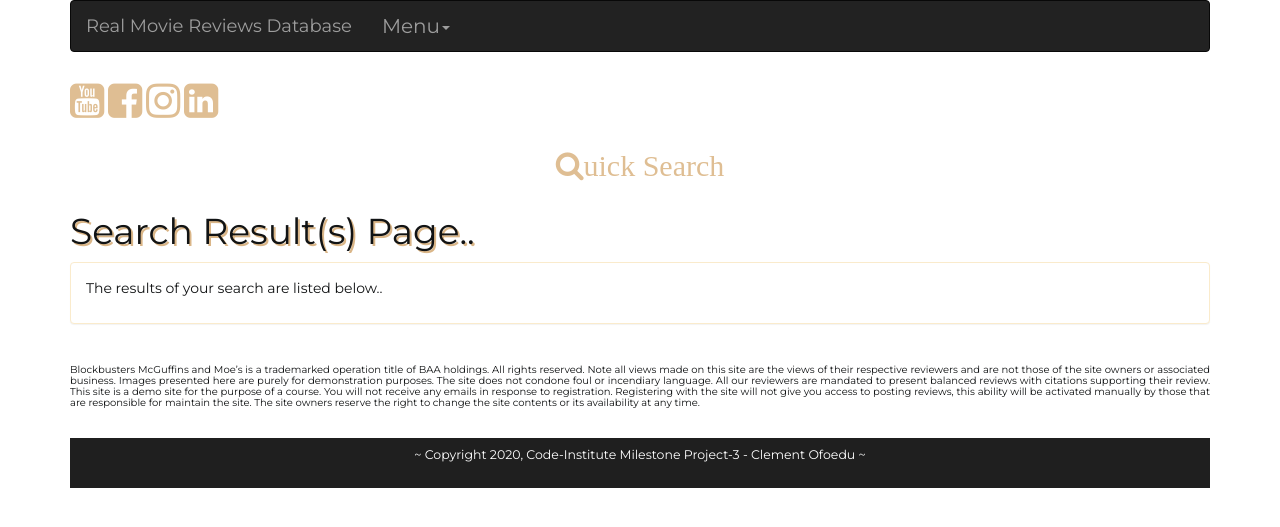
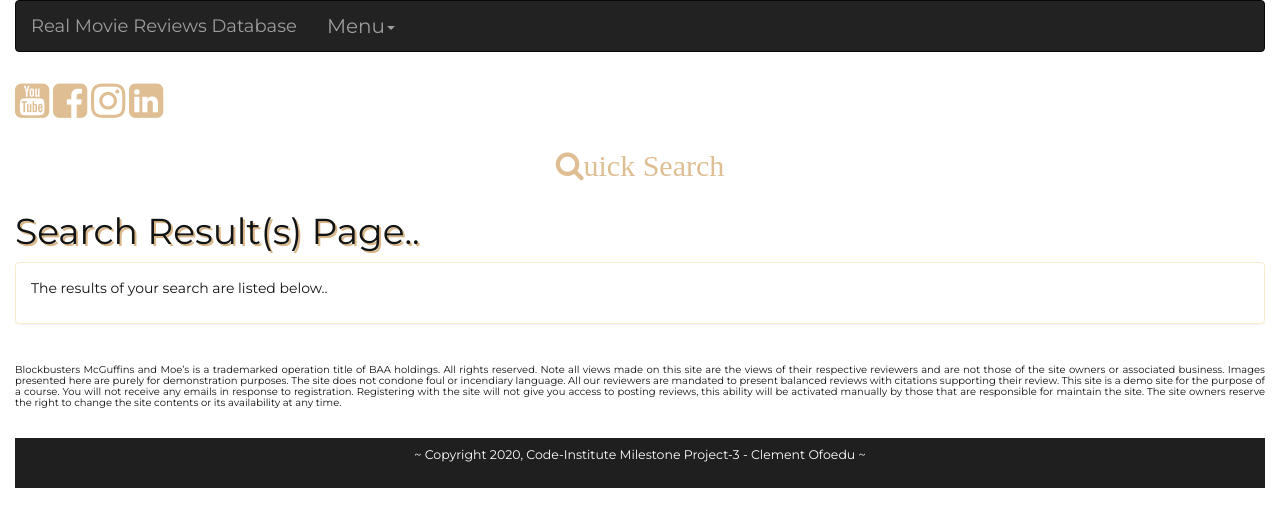
Before and after one commit to cofoeducistudent/BMMDB_c, a Flask app: page /search-results in a window 1280 px wide. Shown: the top 527 px of the page. Run offline with Flask 2, Linux system fonts and the light colour scheme; some libraries are stand-ins or nearby versions.

Commit message:
container-fluid fixed accross pages

```diff
--- a/Flask/templates/about.html
+++ b/Flask/templates/about.html
@@ -1,6 +1,6 @@
 {% extends 'default.html' %}
 {%block body%}
-<div class="container">
+<div class="container-fluid">
     {{super()}}
     <div class="row">
         <div class="col-md-12">
--- a/Flask/templates/contact-success.html
+++ b/Flask/templates/contact-success.html
@@ -1,6 +1,6 @@
 {% extends 'default.html' %}
 {% block body %}
-<div class="container">
+<div class="container-fluid">
     {{super()}}
     <div class="row">
         <div class="col-sm-12">
--- a/Flask/templates/contact.html
+++ b/Flask/templates/contact.html
@@ -1,6 +1,6 @@
 {% extends 'default.html' %}
 {% block body %}
-<div class="container">
+<div class="container-fluid">
     {{super()}}
     <!-- Image -->
     <div class="row">
--- a/Flask/templates/contribute-success.html
+++ b/Flask/templates/contribute-success.html
@@ -3,7 +3,7 @@
 <body>
     <!-- ERROR PAGE -->
     {% block body %}
-    <div class="container">
+    <div class="container-fluid">
         {{super()}}
         <div class="row">
             <div class="col-sm-12">
--- a/Flask/templates/contribute.html
+++ b/Flask/templates/contribute.html
@@ -1,6 +1,6 @@
 {% extends 'default.html' %}
 {%block body%}
-<div class="container">
+<div class="container-fluid">
     {{super()}}
     <!-- Image -->
     <div class="row">
--- a/Flask/templates/delete-selected.html
+++ b/Flask/templates/delete-selected.html
@@ -1,6 +1,6 @@
 {% extends 'default.html' %}
 {% block body %}
-<div class="container">
+<div class="container-fluid">
     {{super()}}
 
     <!-- Image -->
--- a/Flask/templates/index.html
+++ b/Flask/templates/index.html
@@ -2,7 +2,7 @@
 
 <body>
     {% block body %}
-    <div class="container">
+    <div class="container-fluid">
         {{super()}}
         <div class="row">
             <div class="col-md-12">
--- a/Flask/templates/member-options-gr.html
+++ b/Flask/templates/member-options-gr.html
@@ -1,6 +1,6 @@
 {% extends 'default.html' %}
 {% block body %}
-<div class="container">
+<div class="container-fluid">
     {{super()}}
     <!-- Image -->
     <div class="row">
--- a/Flask/templates/member-options.html
+++ b/Flask/templates/member-options.html
@@ -1,6 +1,6 @@
 {% extends 'default.html' %}
 {% block body %}
-<div class="container">
+<div class="container-fluid">
     {{super()}}
     <!-- Image -->
     <div class="row">
--- a/Flask/templates/member-submission-ok.html
+++ b/Flask/templates/member-submission-ok.html
@@ -3,7 +3,7 @@
 <body>
     <!-- SUBMISSION SUCCESS PAGE -->
     {% block body %}
-    <div class="container">
+    <div class="container-fluid">
         {{super()}}
         <div class="row">
             <div class="col-sm-12">
--- a/Flask/templates/member.html
+++ b/Flask/templates/member.html
@@ -1,6 +1,6 @@
 {% extends 'default.html' %}
 {% block body %}
-<div class="container">
+<div class="container-fluid">
     {{super()}}
     <!-- Image -->
     <div class="row">
--- a/Flask/templates/member_u.html
+++ b/Flask/templates/member_u.html
@@ -1,6 +1,6 @@
 {% extends 'default.html' %}
 {% block body %}
-<div class="container">
+<div class="container-fluid">
     {{super()}}
     <!-- Image -->
     <div class="row">
--- a/Flask/templates/promoteuser-success.html
+++ b/Flask/templates/promoteuser-success.html
@@ -2,7 +2,7 @@
 <body>
     <!-- ERROR PAGE -->
     {% block body %}
-    <div class="container">
+    <div class="container-fluid">
         {{super()}}
         <div class="row">
             <div class="col-sm-12">
--- a/Flask/templates/promoteuser.html
+++ b/Flask/templates/promoteuser.html
@@ -3,7 +3,7 @@
 <body>
     <!-- ERROR PAGE -->
     {% block body %}
-    <div class="container">
+    <div class="container-fluid">
         {{super()}}
         <div class="row">
             <div class="col-sm-12">
--- a/Flask/templates/register.html
+++ b/Flask/templates/register.html
@@ -1,6 +1,6 @@
 {% extends 'default.html' %}
 {%block body%}
-<div class="container">
+<div class="container-fluid">
     {{super()}}
     <!-- Image -->
     <div class="row">
--- a/Flask/templates/search-results.html
+++ b/Flask/templates/search-results.html
@@ -1,8 +1,9 @@
 {% extends 'default.html' %}
+
 <body>
     <!-- ERROR PAGE -->
     {% block body %}
-    <div class="container">
+    <div class="container-fluid">
         {{super()}}
         <div class="row">
             <div class="col-sm-12 ">
@@ -21,12 +22,9 @@
 
         <!-- Create Results -->
         {% for chunk in rev_results %}
-        <div class="container">
+        <div class="container-fluid">
             <div class="jumbotron">
 
-                <!-- <div class="row">
-
-                    <div class="col-sm-12 "> -->
 
 
                 <h4>{{'Movie Title:'}}</h4>
@@ -36,7 +34,7 @@
                 <p>{{ chunk['m-sub-title'] }}</p>
 
                 <a href="{{chunk['m-affiliate-link']}}" target="_blank">
-                        <img src="{{ chunk['m-image-link']}}" class="movie-image"/>
+                    <img src="{{ chunk['m-image-link']}}" class="movie-image" />
                 </a>
 
                 <hr>
@@ -76,10 +74,6 @@
 
 
 
-                    <!-- </div>
-
-
-                </div> -->
 
 
                 <div class="row">
@@ -94,7 +88,14 @@
 
 
             </div>
+
+
+
+
+
         </div>
+
+
 
         {% endfor %}
 
@@ -116,9 +117,7 @@
             </div>
         </div>
 
-
     </div>
-
 
 
     {% endblock body %}
--- a/Flask/templates/search.html
+++ b/Flask/templates/search.html
@@ -1,6 +1,6 @@
 {% extends 'default.html' %}
 {%block body%}
-<div class="container">
+<div class="container-fluid">
     {{super()}}
     <!-- Image -->
     <div class="row">
--- a/Flask/templates/update-sheet.html
+++ b/Flask/templates/update-sheet.html
@@ -1,6 +1,6 @@
 {% extends 'default.html' %}
 {% block body %}
-<div class="container">
+<div class="container-fluid">
     {{super()}}
     <!-- Image -->
     <div class="row">
--- a/Flask/templates/update-success.html
+++ b/Flask/templates/update-success.html
@@ -1,6 +1,6 @@
 {% extends 'default.html' %}
 {% block body %}
-<div class="container">
+<div class="container-fluid">
     {{super()}}
     <div class="row">
         <div class="col-sm-12">
```
Also changed, not shown: Flask/templates/default.html (+0 -30 lines). Lines whose indentation alone changed are shown as unchanged.
